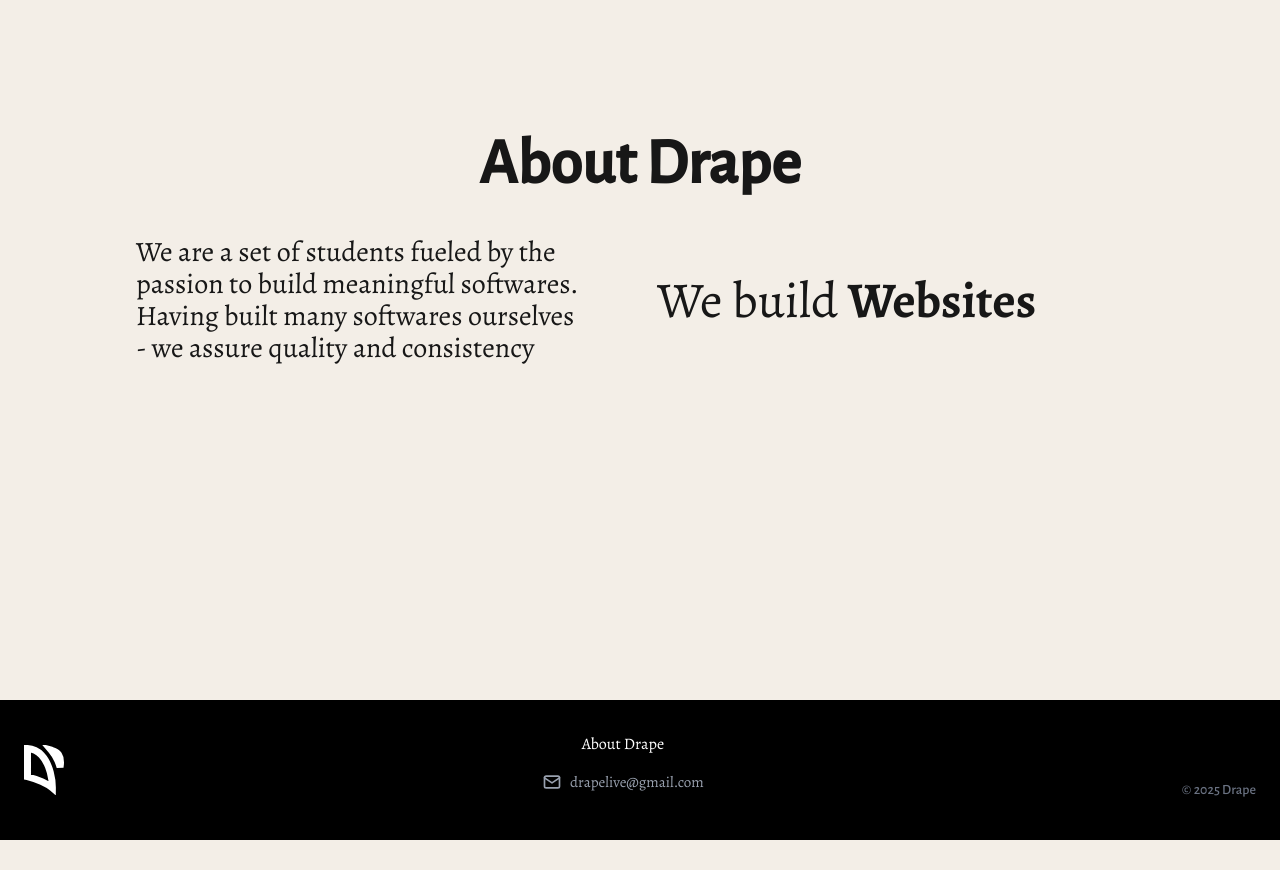
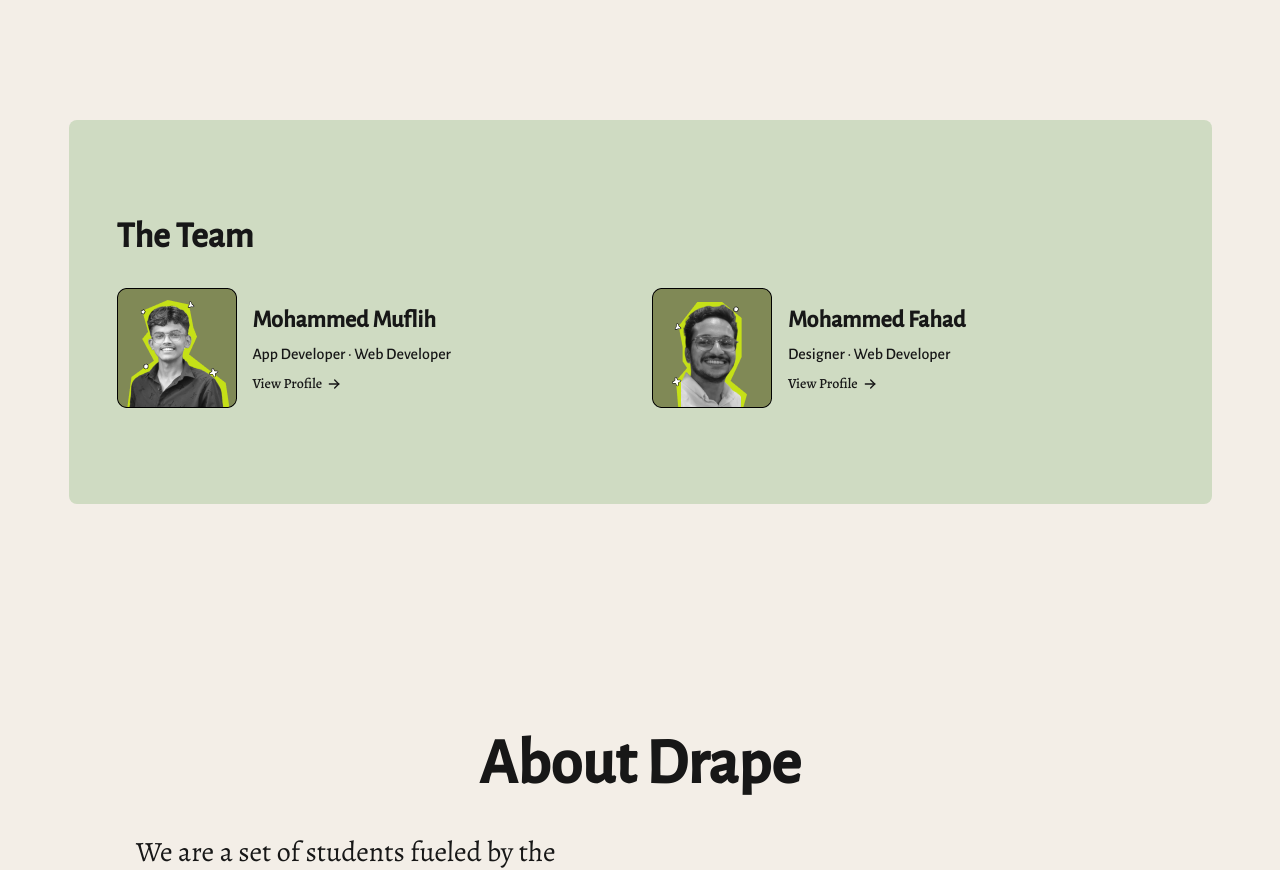
Before and after one commit to DrapeLive/Website, a Next.js app: page / in a window 1280 px wide. Shown: the part 760-1630 px from the top of the page. Before the commit the page ends 1600 px from the top, so only its background shows below. Built offline with nearby package versions, Linux system fonts and the light colour scheme.

Commit message:
added: Team Section Added in Home Page

```diff
--- a/src/app/page.tsx
+++ b/src/app/page.tsx
@@ -4,6 +4,7 @@ import { Header } from "../components/header";
 import Footer from "../components/footer";
 import About from "../components/about";
 import { DotLottieReact } from "@lottiefiles/dotlottie-react";
+import TeamSection from "@/components/team";
 
 const HeroSection: React.FC = () => {
   const [lottieAnimSrc, setLottieAnimSrc] = useState<string>(
@@ -54,6 +55,7 @@ const Home: React.FC = () => {
       <Header />
       <HeroSection />
       <div className="flex flex-col justify-between min-h-screen pt-20">
+        <TeamSection/>
         <About />
         <Footer />
       </div>
--- /dev/null
+++ b/src/components/team.tsx
@@ -0,0 +1,90 @@
+import React from 'react';
+import { IconArrowRight } from '@tabler/icons-react';
+import Link from 'next/link';
+
+
+interface TeamMember {
+  name: string;
+  role: string;
+  image: string;
+  profile:string;
+}
+
+const TeamSection: React.FC = () => {
+  const teamMembers: TeamMember[] = [
+    {
+      name: 'Mohammed Muflih',
+      role: 'App Developer · Web Developer',
+      image: '/muflih-photo.png',
+      profile: "https://www.linkedin.com/in/muflih9605"
+    },
+    {
+      name: 'Mohammed Fahad',
+      role: 'Designer · Web Developer',
+      image: 'fahad-photo.png',
+      profile: "https://www.linkedin.com/in/just-fahad/"
+    }
+  ];
+
+  return (
+    <div className="flex items-center justify-center md:px-0 px-5">
+      <div className="w-[1143px] h-[600px]">
+        <div className="bg-[#CFDBC2] rounded-lg p-6 md:p-12 md:py-24">
+          <p className="hidden md:flex text-2xl md:text-4xl font-bold mb-6 md:mb-8">The Team</p>
+          <p className="md:hidden text-center text-2xl font-bold mb-6 ">The Team</p>
+
+          {/* Desktop Layout - Grid */}
+          <div className="hidden md:grid md:grid-cols-2 gap-6">
+            {teamMembers.map((member, index) => (
+              <div key={index} className="flex items-center justify-center gap-4">
+                <div className="rounded-lg overflow-hidden flex-shrink-0">
+                  <img
+                    src={member.image}
+                    alt={member.name}
+                    className="w-full h-full object-cover"
+                  />
+                </div>
+                <div className="flex-1">
+                  <p className="font-bold text-[24px] text-base mb-1">{member.name}</p>
+                  <p className="text-md mb-2">{member.role}</p>
+                  <Link
+                    href={member.profile}
+                    target="_blank"
+                    rel="noopener noreferrer"
+                    className="flex items-center gap-1 text-sm font-medium hover:gap-2 transition-all"
+                    >
+                    View Profile
+                    <IconArrowRight size={16} />
+                  </Link>
+                </div>
+              </div>
+            ))}
+          </div>
+
+          {/* Mobile Layout - Centered */}
+          <div className="md:hidden flex flex-col items-center gap-6">
+            {teamMembers.map((member, index) => (
+              <div key={index} className="flex flex-col items-center text-center">
+                <div className="w-20 h-20 rounded-lg overflow-hidden mb-3 bg-green-300">
+                  <img
+                    src={member.image}
+                    alt={member.name}
+                    className="w-full h-full object-cover"
+                  />
+                </div>
+                <h3 className="font-bold text-base mb-1">{member.name}</h3>
+                <p className="text-sm text-gray-700 mb-2">{member.role}</p>
+                <button className="flex items-center gap-1 text-sm font-medium hover:gap-2 transition-all">
+                  View Profile
+                  <IconArrowRight size={16} />
+                </button>
+              </div>
+            ))}
+          </div>
+        </div>
+      </div>
+    </div>
+  );
+};
+
+export default TeamSection;
```
